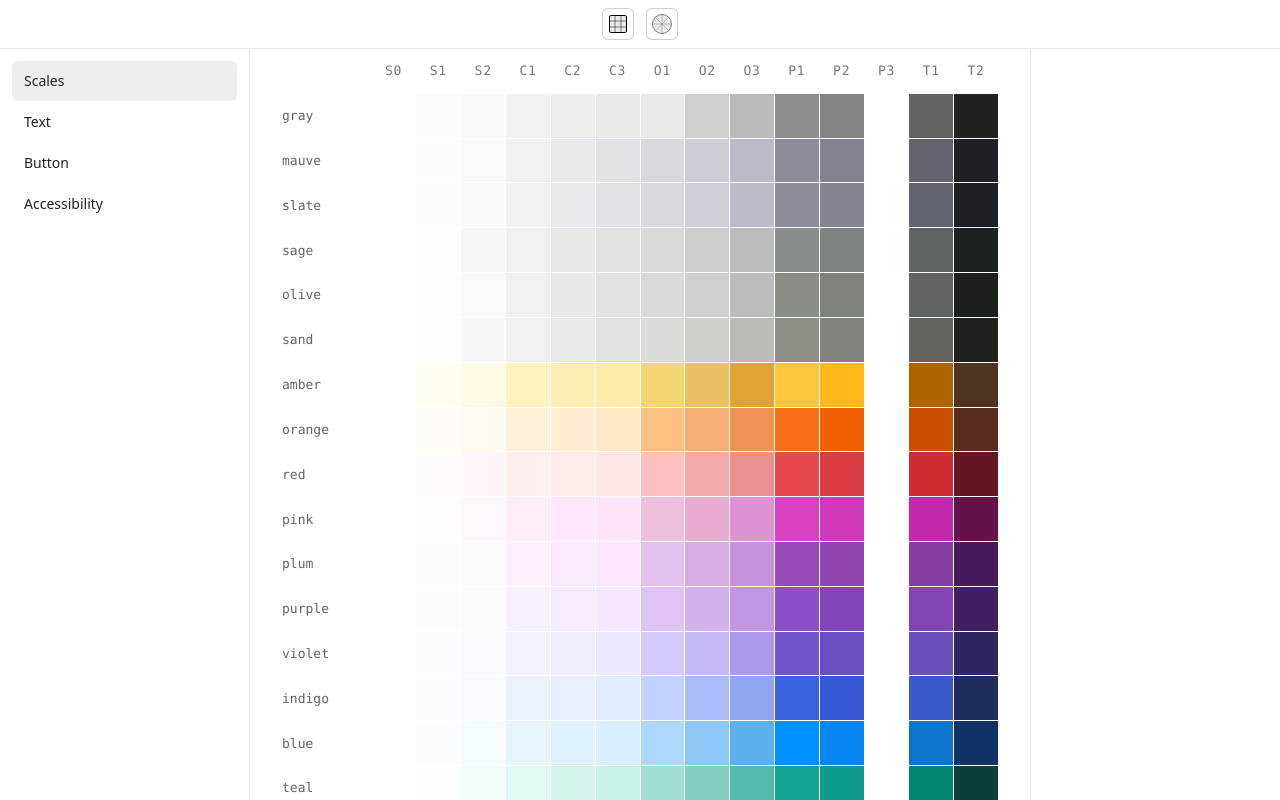
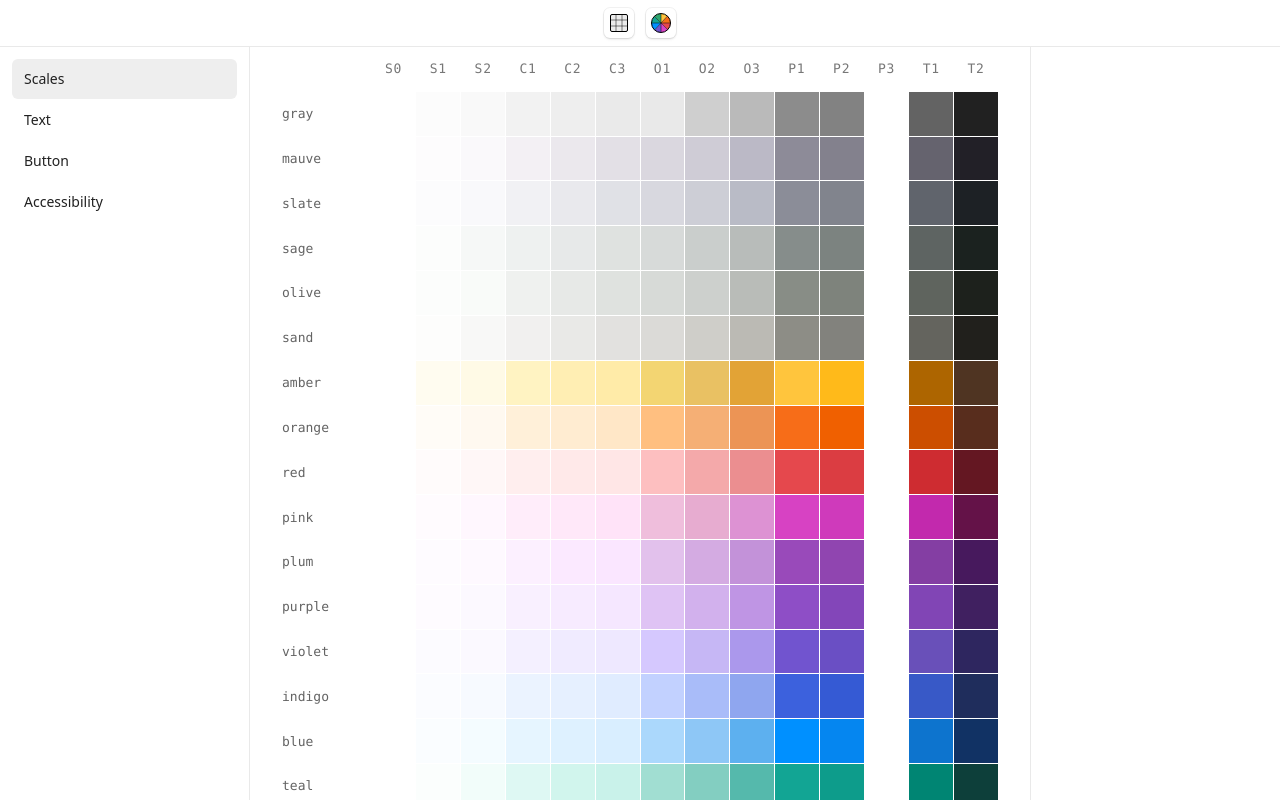
Before and after one commit to colmtuite/color-system, a Next.js app: page / in a window 1280 px wide. Built offline with nearby package versions, Linux system fonts and the light colour scheme.

Commit message:
grayscale toggle

```diff
--- a/src/app/components/Header.tsx
+++ b/src/app/components/Header.tsx
@@ -2,14 +2,14 @@
 
 import Toggle from './Toggle';
 import IconWheelShade from '../icons/IconWheelShade';
-// import IconWheelColor from '../icons/IconWheelColor';
+import IconWheelColor from '../icons/IconWheelColor';
 import IconSunShade from '../icons/IconSunShade';
 import IconGridShade from '../icons/IconGridShade';
 import { useApp } from '../context/AppContext';
 import { usePathname } from 'next/navigation';
 
 export default function Header() {
-  const { gap, setGap } = useApp();
+  const { gap, setGap, grayscale, setGrayscale } = useApp();
   const pathname = usePathname();
   const isHomepage = pathname === '/';
 
@@ -23,8 +23,17 @@ export default function Header() {
         >
           <IconGridShade />
         </Toggle>
-        <Toggle defaultPressed={true}>
-          <IconWheelShade />
+        <Toggle
+          defaultPressed={true}
+          onPressedChange={setGrayscale}
+          className="fuck-off"
+        >
+          <div style={{ position: 'absolute', display: 'flex', alignItems: 'center', opacity: grayscale ? '1' : '0' }}>
+            <IconWheelColor />
+          </div>
+          <div style={{ transform: 'rotate(360deg)', position: 'absolute', display: 'flex', alignItems: 'center', opacity: grayscale ? '0' : '1' }}>
+            <IconWheelShade />
+          </div>
         </Toggle>
       </div>
     </header>
--- /dev/null
+++ b/src/app/components/LayoutContent.tsx
@@ -0,0 +1,30 @@
+'use client';
+
+import Sidebar from './Sidebar';
+import Header from './Header';
+import RightSidebar from './RightSidebar';
+import { useApp } from '../context/AppContext';
+
+interface LayoutContentProps {
+  children: React.ReactNode;
+}
+
+export default function LayoutContent({ children }: LayoutContentProps) {
+  const { grayscale } = useApp();
+
+  return (
+    <>
+      <Header />
+      <div className="main-content">
+        <Sidebar />
+        <div
+          className="center-content"
+          style={{ filter: grayscale ? undefined : 'grayscale(1)' }}
+        >
+          {children}
+        </div>
+        <RightSidebar />
+      </div>
+    </>
+  );
+}
--- a/src/app/components/Toggle.tsx
+++ b/src/app/components/Toggle.tsx
@@ -2,5 +2,6 @@ import * as React from 'react';
 import { Toggle as TogglePrimitive } from '@base-ui-components/react/toggle';
 
 export default function Toggle(props: React.ComponentProps<typeof TogglePrimitive>) {
-  return <TogglePrimitive {...props} className="Toggle" />;
+  const { className, ...otherProps } = props;
+  return <TogglePrimitive {...otherProps} className={`Toggle ${className || ''}`} />;
 }
--- a/src/app/context/AppContext.tsx
+++ b/src/app/context/AppContext.tsx
@@ -5,15 +5,18 @@ import React, { createContext, useContext, useState, ReactNode } from 'react';
 interface AppContextType {
   gap: boolean;
   setGap: (gap: boolean) => void;
+  grayscale: boolean;
+  setGrayscale: (grayscale: boolean) => void;
 }
 
 const AppContext = createContext<AppContextType | undefined>(undefined);
 
 export function AppProvider({ children }: { children: ReactNode }) {
   const [gap, setGap] = useState(true);
+  const [grayscale, setGrayscale] = useState(true);
 
   return (
-    <AppContext.Provider value={{ gap, setGap }}>
+    <AppContext.Provider value={{ gap, setGap, grayscale, setGrayscale }}>
       {children}
     </AppContext.Provider>
   );
--- a/src/app/css/toggle.css
+++ b/src/app/css/toggle.css
@@ -20,16 +20,21 @@
   outline: none;
   color: black;
   border-radius: 6px;
-  width: 32px;
-  height: 32px;
+  width: 30px;
+  height: 30px;
 }
 
 .Toggle:hover {
-  box-shadow: inset 0 0 0 1px var(--gray-o1);
+  /*  */
 }
 
 .Toggle[data-pressed] {
-  box-shadow: inset 0 0 0 1px var(--gray-o2);
+  background-color: white;
+  outline: 1px solid rgba(0, 0, 0, 0.05);
+  box-shadow:
+    0 1px 2px rgba(0, 0, 0, 0.05),
+    0 1px 3px rgba(0, 0, 0, 0.05),
+    0 2px 4px -1px rgba(0, 0, 0, 0.05);
 }
 
 .Toggle:focus-visible {
@@ -42,3 +47,13 @@
   opacity: 0.25;
   cursor: not-allowed;
 }
+
+/* Only apply rotation to the visible icon */
+.Toggle.fuck-off svg {
+  transition: transform 1500ms cubic-bezier(0.22, 1, 0.36, 1);
+  transform: rotate(0deg);
+}
+
+.Toggle.fuck-off[data-pressed] svg {
+  transform: rotate(360deg);
+}
--- a/src/app/icons/IconWheelColor.tsx
+++ b/src/app/icons/IconWheelColor.tsx
@@ -1,14 +1,14 @@
 export default function IconWheelColor() {
   return (
     <svg xmlns="http://www.w3.org/2000/svg" width="24" height="24" viewBox="0 0 24 24" fill="none">
-      <path d="M12 12V2.5C14.8 2.5 17.5 4.16667 18.5 5L12 12Z" fill="#FFDA05"/>
-      <path d="M12 12L18.5 5C21.3 8.2 21.6667 11 21.5 12H12Z" fill="#FFA12E"/>
-      <path d="M12 12H21.5C21.5 15.6 19.5 17.8333 18.5 18.5L12 12Z" fill="#FF5C5C"/>
-      <path d="M12 12L18.5 18.5C16.5 21.3 13.3333 21.3333 12 21V12Z" fill="#F758FF"/>
-      <path d="M12 12V21.5C9.2 21.9 6.5 20 5.5 19L12 12Z" fill="#5533FF"/>
-      <path d="M12 12L5.5 19C3.1 17.4 2.5 13.6667 2.5 12H12Z" fill="#0091FF"/>
-      <path d="M12 12H2.5C2.9 8 4.66667 6 5.5 5.5L12 12Z" fill="#16AB79"/>
-      <path d="M5.5 5.5L12 12V2.5C8 2.9 6 4.66667 5.5 5.5Z" fill="#8FE579"/>
+      <path d="M12 12V2.5C14.8 2.5 17.5 4.16667 18.5 5L12 12Z" fill="var(--amber-p1)"/>
+      <path d="M12 12L18.5 5C21.3 8.2 21.6667 11 21.5 12H12Z" fill="var(--orange-p1)"/>
+      <path d="M12 12H21.5C21.5 15.6 19.5 17.8333 18.5 18.5L12 12Z" fill="var(--red-p1)"/>
+      <path d="M12 12L18.5 18.5C16.5 21.3 13.3333 21.3333 12 21V12Z" fill="var(--pink-p1)"/>
+      <path d="M12 12V21.5C9.2 21.9 6.5 20 5.5 19L12 12Z" fill="var(--violet-p1)"/>
+      <path d="M12 12L5.5 19C3.1 17.4 2.5 13.6667 2.5 12H12Z" fill="var(--blue-p1)"/>
+      <path d="M12 12H2.5C2.9 8 4.66667 6 5.5 5.5L12 12Z" fill="var(--teal-p1)"/>
+      <path d="M5.5 5.5L12 12V2.5C8 2.9 6 4.66667 5.5 5.5Z" fill="var(--green-p1)"/>
       <circle cx="12" cy="12" r="9.5" stroke="black"/>
       <path d="M12 2.5V21.5" stroke="black" strokeWidth="0.5"/>
       <path d="M2.5 12H21.5" stroke="black" strokeWidth="0.5"/>
--- a/src/app/layout.tsx
+++ b/src/app/layout.tsx
@@ -1,9 +1,7 @@
 import type { Metadata } from "next";
 import "./css/style.css";
-import Sidebar from "./components/Sidebar";
-import Header from "./components/Header";
-import RightSidebar from "./components/RightSidebar";
 import { AppProvider } from "./context/AppContext";
+import LayoutContent from "./components/LayoutContent";
 
 export const metadata: Metadata = {
   title: "Color System",
@@ -19,14 +17,9 @@ export default function RootLayout({
     <html lang="en-US">
       <body>
         <AppProvider>
-          <Header />
-          <div className="main-content">
-            <Sidebar />
-            <div className="center-content">
-              {children}
-            </div>
-            <RightSidebar />
-          </div>
+          <LayoutContent>
+            {children}
+          </LayoutContent>
         </AppProvider>
       </body>
     </html>
```
